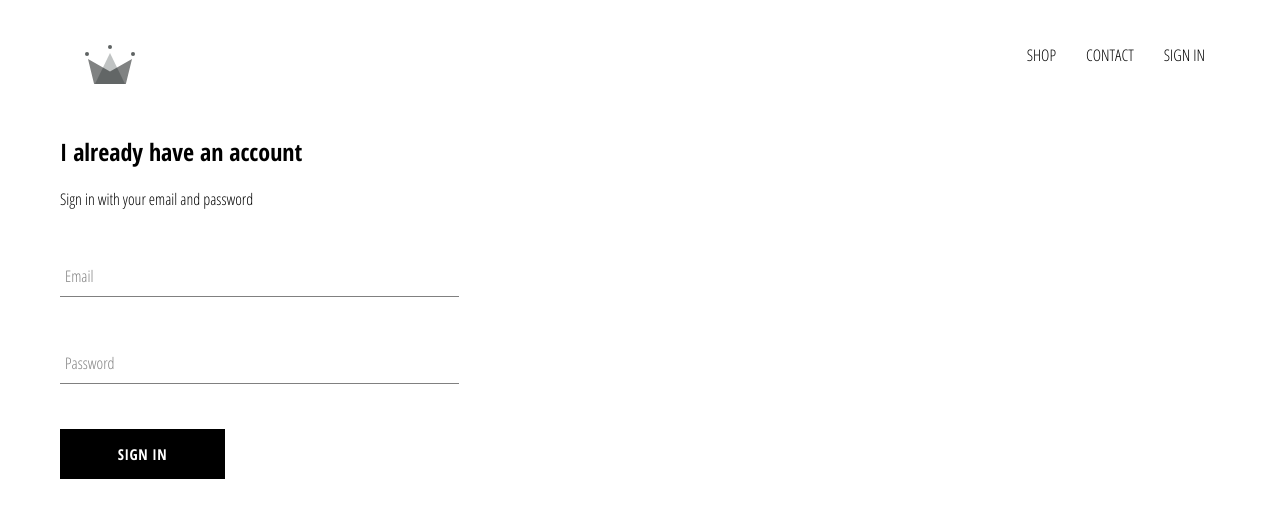
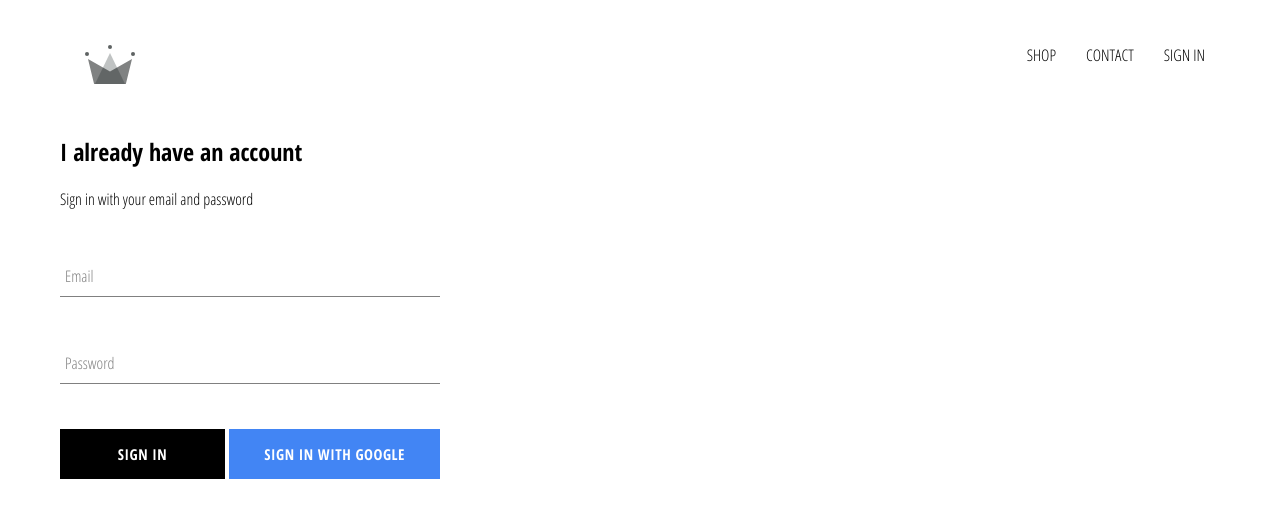
Before and after one commit to karthickr95/e-commerce, a React (Create React App) app: page /signin in a window 1280 px wide. Shown: the top 518 px of the page. Built offline with nearby package versions, Linux system fonts and the light colour scheme; no server answers.

Commit message:
integrted firebase in project, created sigin with google

```diff
--- a/package.json
+++ b/package.json
@@ -6,6 +6,7 @@
     "@testing-library/jest-dom": "^4.2.4",
     "@testing-library/react": "^9.3.2",
     "@testing-library/user-event": "^7.1.2",
+    "firebase": "^7.16.0",
     "node-sass": "^4.14.1",
     "react": "^16.13.1",
     "react-dom": "^16.13.1",
--- a/src/App.css
+++ b/src/App.css
@@ -7,3 +7,7 @@ a {
     text-decoration: none;
     color: black;
 }
+
+* {
+    box-sizing: border-box;
+}
--- a/src/App.tsx
+++ b/src/App.tsx
@@ -1,4 +1,4 @@
-import React from 'react';
+import React, {useEffect, useState} from 'react';
 import {Switch, Route} from 'react-router-dom'
 
 import './App.css';
@@ -8,10 +8,39 @@ import HomePage from "./pages/homepage/homepage";
 import SignInRegisterPage from "./pages/sign-in-register-page/sign-in-register-page";
 import ShopPage from "./pages/shoppage/shoppage";
 
-function App() {
+import firebase, {auth} from "./firebase/firebase-utils"
+
+type AppProps = {}
+type AppState = {
+    currentUser: firebase.User | null
+}
+
+class App extends React.Component<AppProps, AppState> {
+
+    constructor(props: AppProps) {
+        super(props);
+
+        this.state = {
+            currentUser: null
+        }
+    }
+
+    unSubscribeListenerForAuth: firebase.Unsubscribe | null = null
+
+    componentDidMount() {
+        this.unSubscribeListenerForAuth = auth.onAuthStateChanged(user => {
+            this.setState({currentUser: user})
+        })
+    }
+
+    componentWillUnmount() {
+        this.unSubscribeListenerForAuth?.()
+    }
+
+    render() {
         return (
             <div>
-            <Header />
+                <Header currentUser={this.state.currentUser}/>
                 <Switch>
                     <Route exact path='/' component={HomePage} />
                     <Route path='/shop' component={ShopPage} />
@@ -20,5 +49,6 @@ function App() {
             </div>
         );
     }
+}
 
 export default App;
--- a/src/components/custom-button/custom-button.styles.scss
+++ b/src/components/custom-button/custom-button.styles.scss
@@ -19,4 +19,14 @@
     color: black;
     border: 1px solid black;
   }
+
+  &.google-sign-in {
+    background-color: #4285f4;
+    color: white;
+
+    &:hover {
+      background-color: #357ae8;
+      border: none;
+    }
+  }
 }
--- a/src/components/custom-button/custom-button.tsx
+++ b/src/components/custom-button/custom-button.tsx
@@ -3,12 +3,15 @@ import React from 'react';
 import './custom-button.styles.scss'
 
 type CustomButtonProps = {
-
+    isGoogleSignIn?: boolean
 } & React.DetailedHTMLProps<React.ButtonHTMLAttributes<HTMLButtonElement>, HTMLButtonElement>
 
-const CustomButton = (props: CustomButtonProps) => {
+const CustomButton = ({isGoogleSignIn = false, ...props}: CustomButtonProps) => {
     return (
-        <button className='custom-button' {...props}>
+        <button
+            className={`${isGoogleSignIn ? 'google-sign-in' : ''} custom-button`}
+            {...props}
+        >
             {props.children}
         </button>
     );
--- a/src/components/header/header.styles.scss
+++ b/src/components/header/header.styles.scss
@@ -20,6 +20,7 @@
 
     .option {
       padding: 10px 15px;
+      cursor: pointer;
     }
   }
 }
--- a/src/components/header/header.tsx
+++ b/src/components/header/header.tsx
@@ -4,22 +4,31 @@ import {Link} from 'react-router-dom'
 import './header.styles.scss'
 import {ReactComponent as Logo} from '../../assets/crown.svg'
 
-const Header = () => {
+import firebase, {auth} from '../../firebase/firebase-utils'
+
+type HeaderProps = {
+    currentUser: firebase.User | null
+}
+
+const Header = (props: HeaderProps) => {
+
+    const signOutUser = () => {
+        auth.signOut()
+    }
+
     return (
         <div className='header'>
             <Link className='logo-container' to='/'>
                 <Logo className='logo' />
             </Link>
             <div className='options'>
-                <Link className='option' to='/shop'>
-                    SHOP
-                </Link>
-                <Link className='option' to='/contact'>
-                    CONTACT
-                </Link>
-                <Link className='option' to='/signin'>
-                    SIGN IN
-                </Link>
+                <Link className='option' to='/shop'>SHOP</Link>
+                <Link className='option' to='/contact'>CONTACT</Link>
+                {
+                    props.currentUser
+                        ? <div className='option' onClick={signOutUser}>SIGN OUT</div>
+                        : <Link className='option' to='/signin'>SIGN IN</Link>
+                }
             </div>
         </div>
     );
--- a/src/components/signin/sign-in.styles.scss
+++ b/src/components/signin/sign-in.styles.scss
@@ -1,9 +1,14 @@
 .sign-in {
-  width: 30vw;
+  width: 380px;
   display: flex;
   flex-direction: column;
 
   .title {
     margin: 10px 0;
   }
+
+  .buttons {
+    display: flex;
+    justify-content: space-between;
+  }
 }
--- a/src/components/signin/sign-in.tsx
+++ b/src/components/signin/sign-in.tsx
@@ -1,9 +1,11 @@
-import React, {useState} from 'react';
+import React, {useState} from 'react'
 
 import './sign-in.styles.scss'
 
-import FormInput from "../form-input/form-input";
-import CustomButton from "../custom-button/custom-button";
+import FormInput from "../form-input/form-input"
+import CustomButton from "../custom-button/custom-button"
+
+import {signInWithGoogle} from "../../firebase/firebase-utils"
 
 const SignIn = () => {
 
@@ -47,7 +49,10 @@ const SignIn = () => {
                     value={user.password}
                     handleChange={handleInputChange}
                 />
-                <CustomButton type="submit">Sign In</CustomButton>
+                <div className="buttons">
+                    <CustomButton type="submit">Sign In</CustomButton>
+                    <CustomButton onClick={signInWithGoogle} isGoogleSignIn>Sign in with Google{''}</CustomButton>
+                </div>
             </form>
         </div>
     );
--- /dev/null
+++ b/src/firebase/firebase-utils.ts
@@ -0,0 +1,27 @@
+import firebase from "firebase/app";
+import 'firebase/analytics'
+import 'firebase/auth'
+import 'firebase/firestore'
+
+const firebaseConfig = {
+    apiKey: "AIzaSyBV_LSPVZ4rE6PBiyrA8-7U4ho4NjcEvjk",
+    authDomain: "e-commerce-poc.firebaseapp.com",
+    databaseURL: "https://e-commerce-poc.firebaseio.com",
+    projectId: "e-commerce-poc",
+    storageBucket: "e-commerce-poc.appspot.com",
+    messagingSenderId: "693989830659",
+    appId: "1:693989830659:web:a6d3db3254f5f11d411e36",
+    measurementId: "G-LRPYXJNM2H"
+};
+
+firebase.initializeApp(firebaseConfig)
+firebase.analytics()
+
+const provider = new firebase.auth.GoogleAuthProvider()
+provider.setCustomParameters({prompt: 'select_account'})
+
+export const auth = firebase.auth()
+export const firestore = firebase.firestore()
+export default firebase
+
+export const signInWithGoogle = () => auth.signInWithPopup(provider)
```
Also changed, not shown: 1 other file (tests, documents, lock files or other folders). Lines whose indentation alone changed are shown as unchanged.
